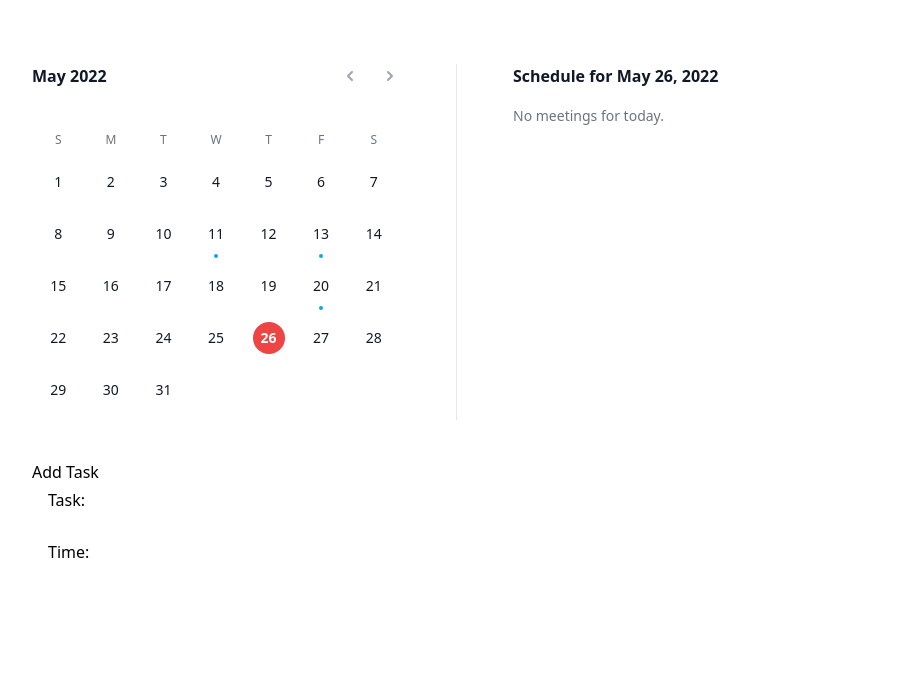
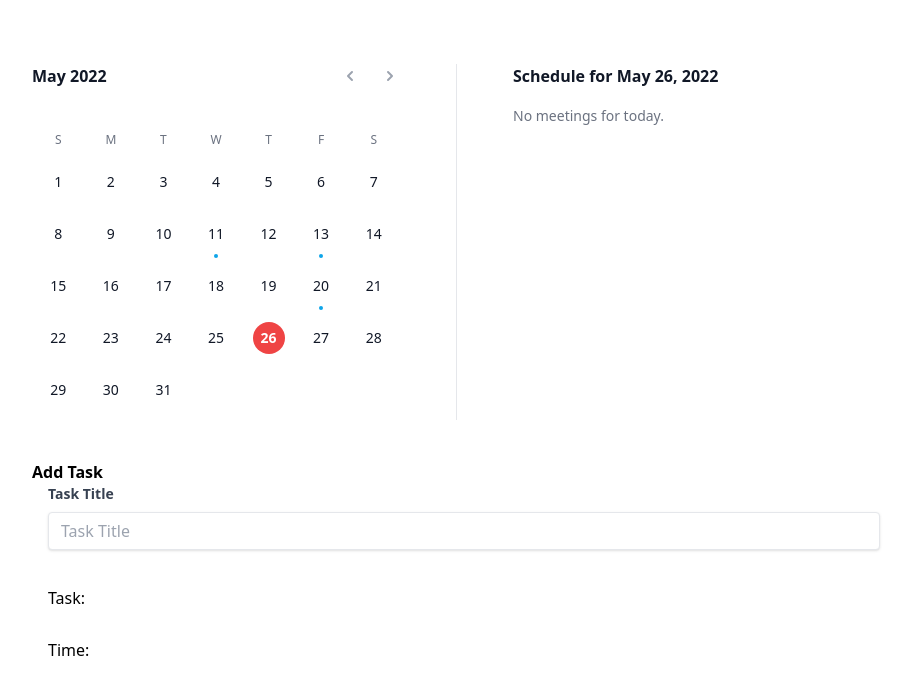
Before and after one commit to EspiraMarvin/events-app, a Next.js app: page / in a window 1280 px wide. Shown: the top 694 px of the page, without its empty margins (184-1095 px from the left). Built offline with nearby package versions, Linux system fonts and the light colour scheme.

Commit message:
feat: addtask update

```diff
--- a/components/AddTask.js
+++ b/components/AddTask.js
@@ -1,9 +1,16 @@
 const AddTask = () => {
     return (
         <div className="max-w-md px-4 pt-10 mx-auto sm:px-7 md:max-w-4xl md:px-6">
-            Add Task
+        <p className="font-bold">Add Task</p>
             <div className="pl-4 space-y-4 column">
-               Task: <input className="w-1/4 h-8"  type="text"></input>
+            <div className="mb-4">
+      <label className="block mb-2 text-sm font-bold text-gray-700">
+        Task Title
+      </label>
+      <input className="w-full px-3 py-2 leading-tight text-gray-700 border rounded shadow appearance-none focus:outline-none focus:shadow-outline" id="username" type="text" placeholder="Task Title">
+         </input>
+    </div>
+               Task: <input className="w-1/4 h-8 border-black"  type="text"></input>
             <br />
                Time: <input className="w-1/4 h-10" type="data"></input>
             </div>
```
